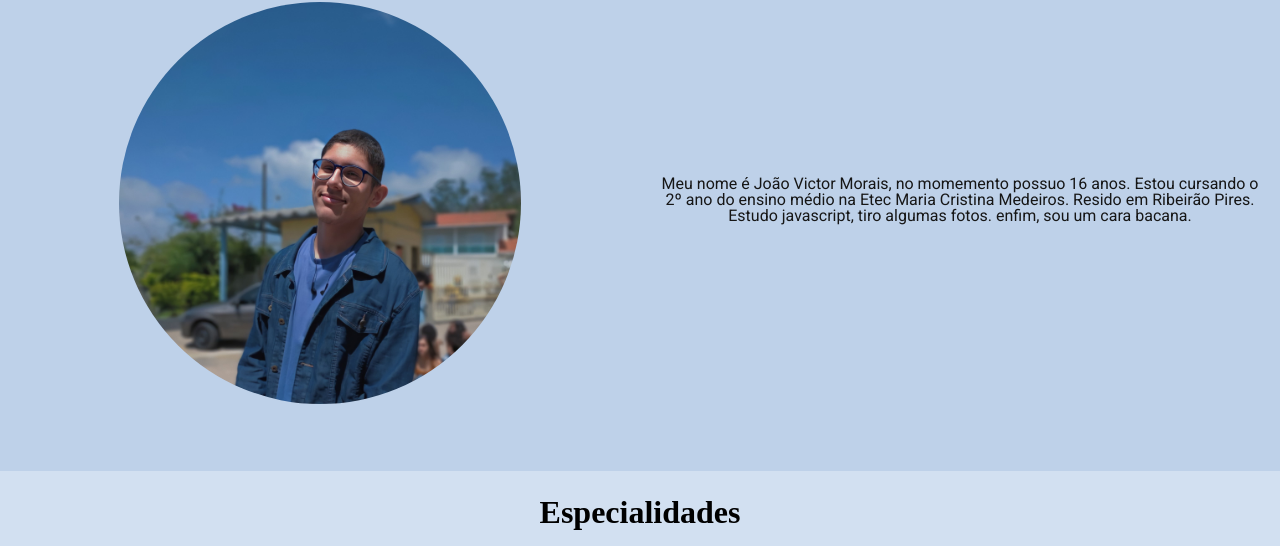
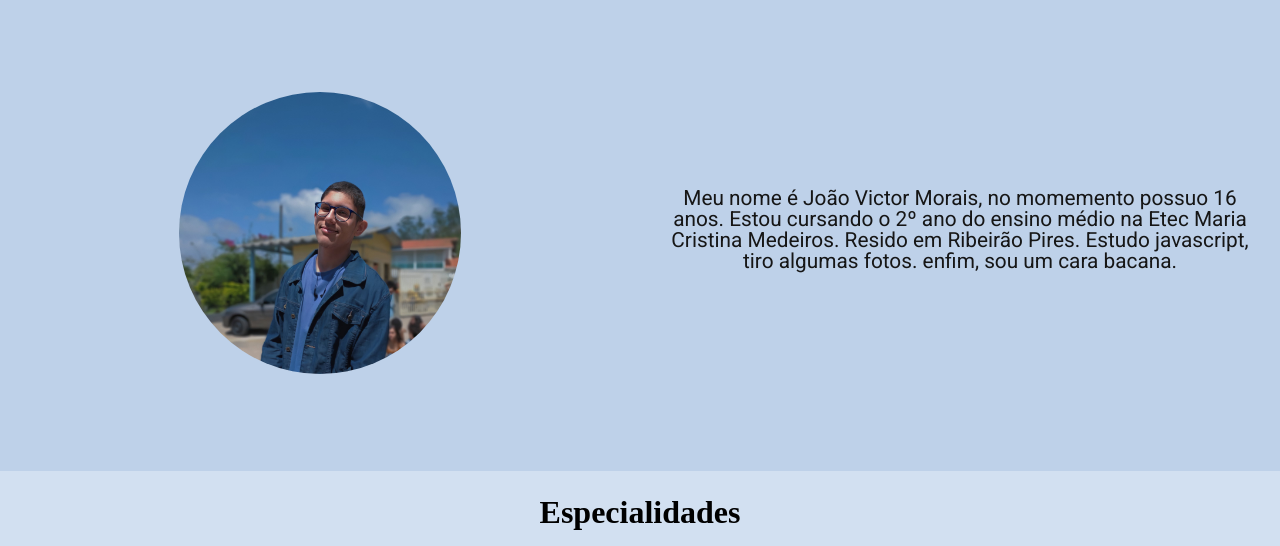
Before and after one commit to ojotav21/curriculo-site-joao.github.io, a plain HTML site: page index.html in a window 1280 px wide. Shown: the part 1137-1683 px from the top of the page. Drawn offline with Linux system fonts and the light colour scheme; a web font is replaced by a local one.

Commit message:
Atualizações 10/11

```diff
--- a/css/styles.css
+++ b/css/styles.css
@@ -4,6 +4,7 @@
 body {
     font-family: Trocchi, Montserrat, 'Permanent Marker', sans-serif;
     /* background-color:cornflowerblue;  */
+    background-color: rgb(171, 205, 238);
 }
 
 h1,h2,h3 {
@@ -121,7 +122,7 @@ header p{
 }
 
 .foto img{
-    width: 67%;
+    width: 47%;
     border-radius: 100%;
 }
 
@@ -192,7 +193,7 @@ header p{
 #competencias h3, p {
     margin-bottom: 20px;
     margin-top: 10px;
-    font-size: 1em;
+    font-size: 1.3em;
     text-align: center;
 
 }
```
Also changed, not shown: img/hobbit.JPG (added), img/inter.JPG (added), img/logo2.png (added), img/nota.JPG (added).
